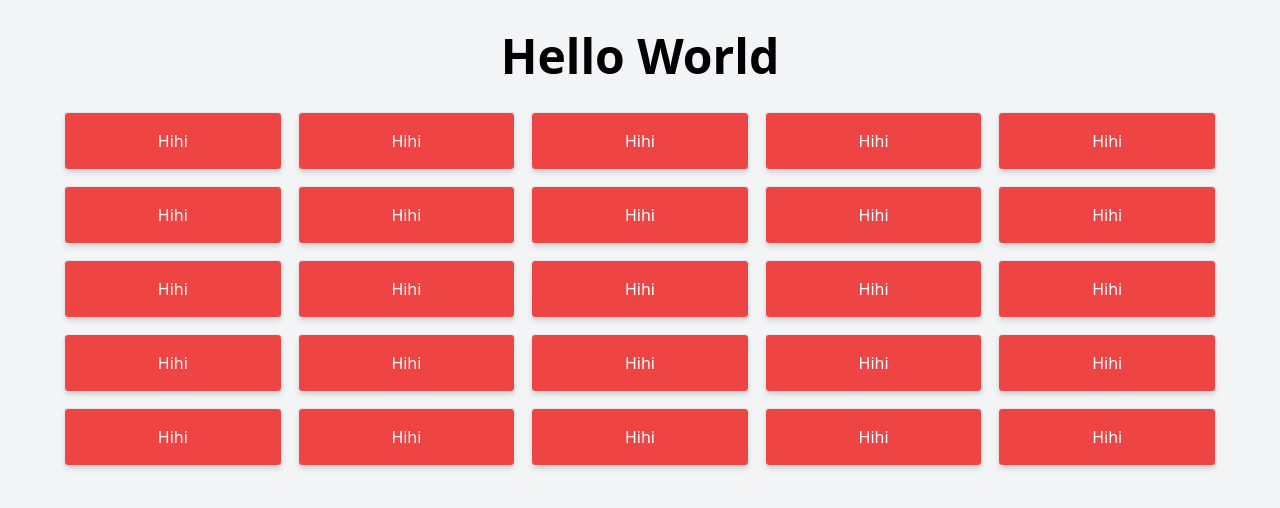
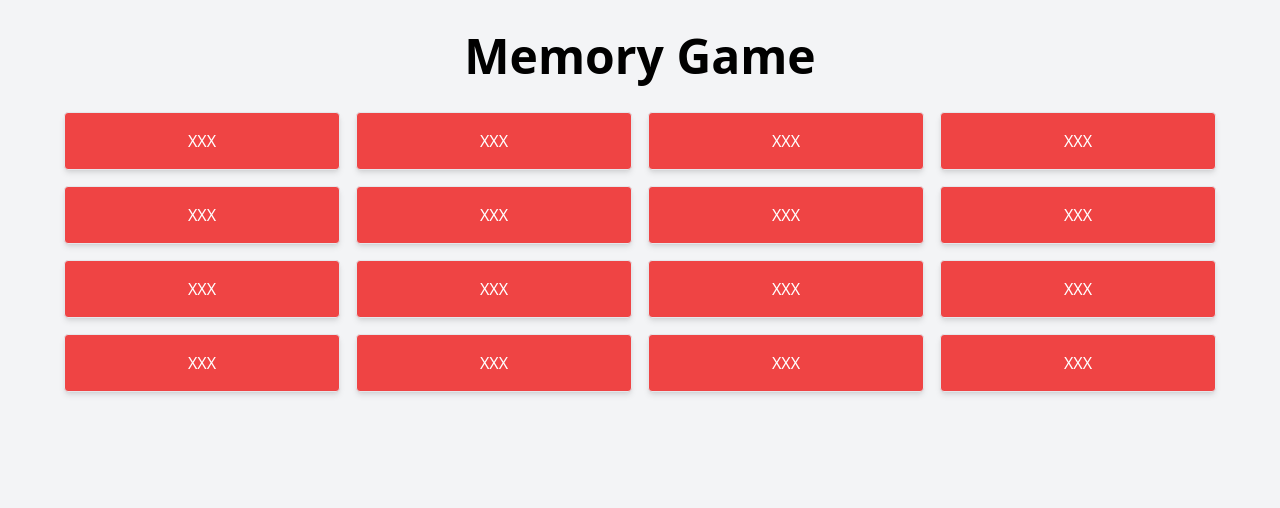
Before and after one commit to pontakornth/matching-card, a Vue app: page / in a window 1280 px wide. Shown: the top 508 px of the page. Built offline with nearby package versions, Linux system fonts and the light colour scheme.

Commit message:
feat: Make it clickable

```diff
--- a/src/App.vue
+++ b/src/App.vue
@@ -1,42 +1,45 @@
 <template>
-<h1 class="text-5xl text-center font-bold">Hello World</h1>
-<div class="grid grid-cols-5 gap-4 p-8 container mx-auto">
-<card text="Hihi"></card>
-<card text="Hihi"></card>
-<card text="Hihi"></card>
-<card text="Hihi"></card>
-<card text="Hihi"></card>
-<card text="Hihi"></card>
-<card text="Hihi"></card>
-<card text="Hihi"></card>
-<card text="Hihi"></card>
-<card text="Hihi"></card>
-<card text="Hihi"></card>
-<card text="Hihi"></card>
-<card text="Hihi"></card>
-<card text="Hihi"></card>
-<card text="Hihi"></card>
-<card text="Hihi"></card>
-<card text="Hihi"></card>
-<card text="Hihi"></card>
-<card text="Hihi"></card>
-<card text="Hihi"></card>
-<card text="Hihi"></card>
-<card text="Hihi"></card>
-<card text="Hihi"></card>
-<card text="Hihi"></card>
-<card text="Hihi"></card>
+<h1 class="text-5xl text-center font-bold">Memory Game</h1>
+<div class="grid grid-cols-4 gap-4 p-8 container mx-auto">
+<card v-for="name in names" :key="name" :text="name" ></card>
 </div>
 </template>
 
 <script lang="ts">
-import { defineComponent } from 'vue'
+import { defineComponent, reactive } from 'vue'
 import Card from './components/Card.vue'
+// Credit: https://stackoverflow.com/a/2450976/10978978
+function shuffle<T>(array: T[]) {
+  var currentIndex = array.length, temporaryValue, randomIndex;
 
+  // While there remain elements to shuffle...
+  while (0 !== currentIndex) {
+
+    // Pick a remaining element...
+    randomIndex = Math.floor(Math.random() * currentIndex);
+    currentIndex -= 1;
+
+    // And swap it with the current element.
+    temporaryValue = array[currentIndex];
+    array[currentIndex] = array[randomIndex];
+    array[randomIndex] = temporaryValue;
+  }
+
+  return array;
+}
 export default defineComponent({
   name: 'App',
   components: {
     Card
+  },
+  setup() {
+    const nameArray = ["Asta", "Yuno", "Noelle", "Most", "Yami", "Cream", "Shadow", "Licht"]
+    const firstArray: string[] = shuffle(nameArray)
+    const secondArray: string[] = shuffle(nameArray)
+    const names = reactive([...firstArray, ...secondArray])
+    return {
+      names
+    }
   }
 })
 </script>
--- a/src/components/Card.vue
+++ b/src/components/Card.vue
@@ -1,11 +1,12 @@
 <template>
-    <div class="text-center shadow-md border bg-red-500 text-white border rounded p-4">
-        {{text}}
-    </div>
+    <button @click="handleClick" class="text-center shadow-md border bg-red-500 text-white border rounded p-4">
+        <span v-if="isOpen">{{text}}</span>
+        <span v-else>XXX</span>
+    </button>
 </template>
 
 <script lang="ts">
-import { defineComponent } from 'vue'
+import { defineComponent, ref } from 'vue'
 
 export default defineComponent({
     name: 'Card',
@@ -14,6 +15,14 @@ export default defineComponent({
             type: String,
             required: true
         }
+    },
+    setup() {
+        const isOpen = ref(false)
+        const handleClick = () => { isOpen.value = !isOpen.value }
+        return {
+            isOpen,
+            handleClick
+        }
     }
 })
 </script>
```
